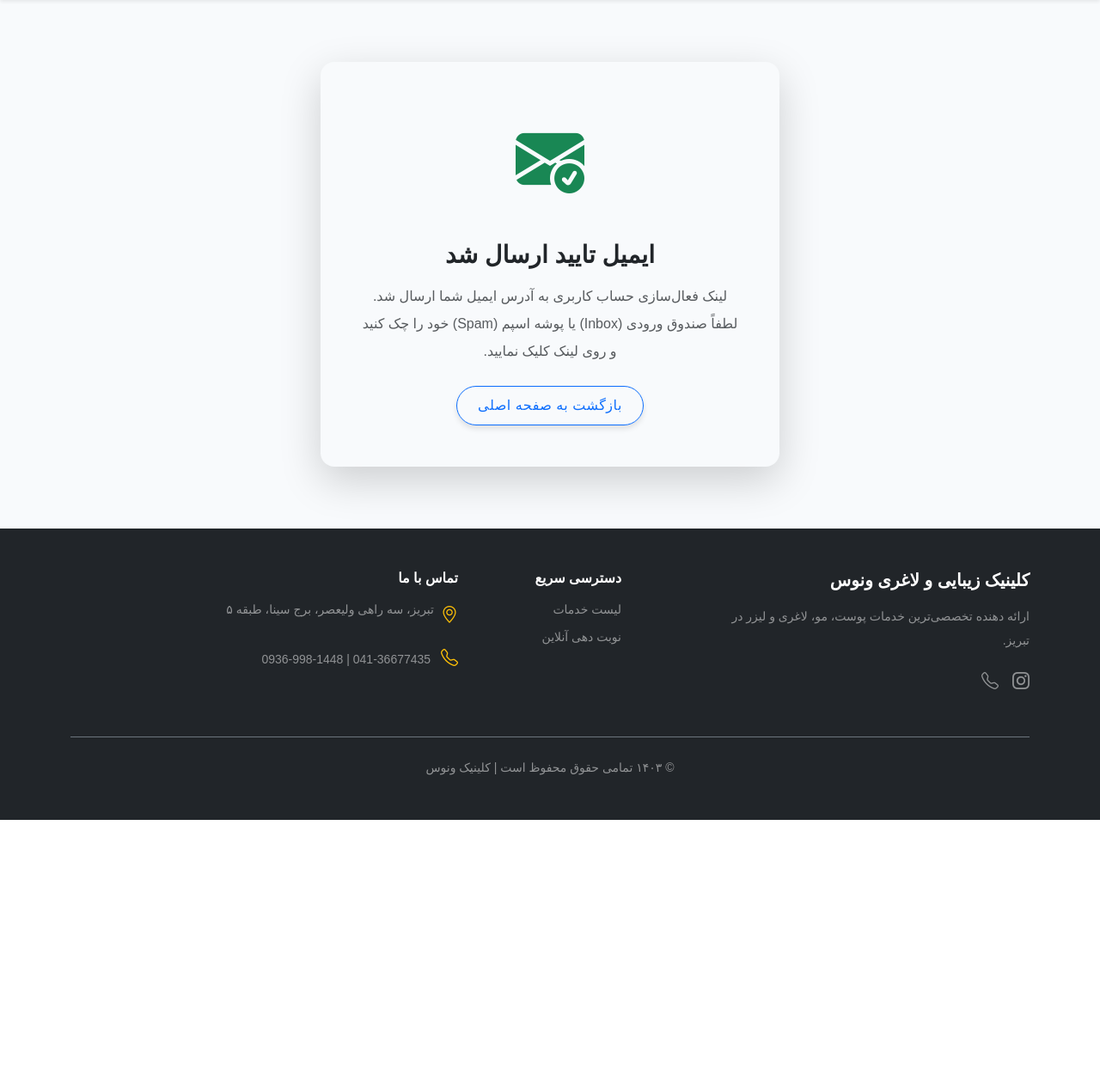
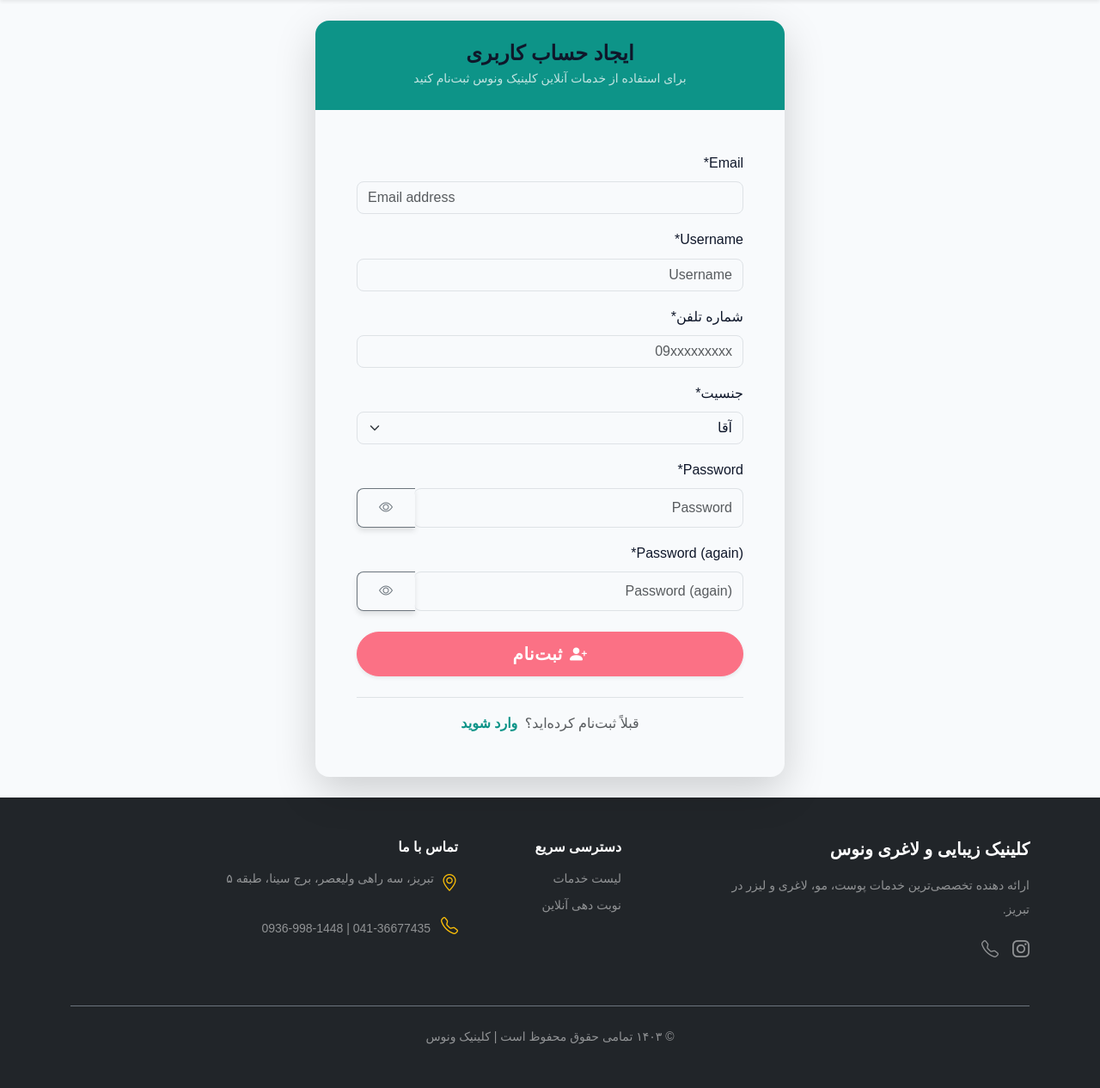
Before and after one commit to Mooli-web/1, a Django app: page /accounts/signup/ in a window 1280 px wide. Shown: the part 91-1357 px from the top of the page at 86% size. Before the commit the page ends 1045 px from the top, so only its background shows below. Run offline with Django 4.2, Linux system fonts and the light colour scheme; parts of the project's set-up code (start-up, migrations or seed data) failed here and were passed over; some libraries are stand-ins or nearby versions; some web fonts are replaced.

Commit message:
ترمیم

```diff
--- a/templates/account/signup.html
+++ b/templates/account/signup.html
@@ -1,33 +1,100 @@
-{# templates/account/verification_sent.html #}
+{# templates/account/signup.html #}
 {% extends "base.html" %}
+{% load crispy_forms_tags %}
 {% load i18n %}
 
-{% block title %}{% trans "تایید ایمیل" %}{% endblock %}
+{% block title %}{% trans "ثبت‌نام در سایت" %}{% endblock %}
 
 {% block content %}
-<div class="container py-5">
-    <div class="row justify-content-center">
-        <div class="col-md-6 text-center">
-            <div class="card border-0 shadow-lg rounded-4 p-5">
-                <div class="mb-4 text-success">
-                    <i class="bi bi-envelope-check-fill" style="font-size: 5rem;"></i>
-                </div>
+<div class="row justify-content-center align-items-center" style="min-height: 70vh;">
+    <div class="col-md-8 col-lg-6">
+        <div class="card border-0 shadow-lg rounded-4 overflow-hidden">
+            <div class="card-header bg-primary text-white text-center py-4 border-0">
+                <h4 class="fw-bold mb-0">{% trans "ایجاد حساب کاربری" %}</h4>
+                <p class="small opacity-75 mb-0 mt-1">{% trans "برای استفاده از خدمات آنلاین کلینیک ونوس ثبت‌نام کنید" %}</p>
+            </div>
+            <div class="card-body p-5">
 
-                <h3 class="fw-bold text-dark mb-3">{% trans "ایمیل تایید ارسال شد" %}</h3>
+                <form class="signup" id="signup_form" method="post" action="{% url 'account_signup' %}">
+                    {% csrf_token %}
 
-                <p class="text-muted lh-lg mb-4">
-                    لینک فعال‌سازی حساب کاربری به آدرس ایمیل شما ارسال شد.
-                    <br>
-                    لطفاً صندوق ورودی (Inbox) یا پوشه اسپم (Spam) خود را چک کنید و روی لینک کلیک نمایید.
-                </p>
+                    {# نمایش ارورهای کلی فرم #}
+                    {% if form.non_field_errors %}
+                        <div class="alert alert-danger">
+                            {% for error in form.non_field_errors %}
+                                {{ error }}
+                            {% endfor %}
+                        </div>
+                    {% endif %}
 
-                <div class="d-grid gap-2 d-sm-flex justify-content-center">
-                    <a href="{% url 'clinic:home' %}" class="btn btn-outline-primary rounded-pill px-4">
-                        {% trans "بازگشت به صفحه اصلی" %}
-                    </a>
-                </div>
+                    {# رندر کردن فیلدها #}
+                    {{ form|crispy }}
+
+                    {% if redirect_field_value %}
+                    <input type="hidden" name="{{ redirect_field_name }}" value="{{ redirect_field_value }}" />
+                    {% endif %}
+
+                    <div class="d-grid gap-2 mt-4">
+                        <button type="submit" class="btn btn-primary btn-lg rounded-pill shadow-sm fw-bold">
+                            <i class="bi bi-person-plus-fill me-2"></i>{% trans "ثبت‌نام" %}
+                        </button>
+                    </div>
+
+                    <div class="text-center mt-4 pt-3 border-top">
+                        <span class="text-muted">{% trans "قبلاً ثبت‌نام کرده‌اید؟" %}</span>
+                        <a class="text-primary fw-bold text-decoration-none ms-1" href="{% url 'account_login' %}">
+                            {% trans "وارد شوید" %}
+                        </a>
+                    </div>
+                </form>
             </div>
         </div>
     </div>
 </div>
 {% endblock %}
+
+{% block extra_js %}
+<script>
+    document.addEventListener('DOMContentLoaded', function () {
+        // پیدا کردن تمام فیلدهای پسورد
+        const passwordInputs = document.querySelectorAll('input[type="password"]');
+
+        passwordInputs.forEach(function (input) {
+            // ساخت دکمه چشم
+            const eyeBtn = document.createElement('button');
+            eyeBtn.type = 'button';
+            eyeBtn.className = 'btn btn-outline-secondary border-start-0';
+            eyeBtn.innerHTML = '<i class="bi bi-eye"></i>';
+            eyeBtn.style.zIndex = '10';
+
+            // ساخت نگهدارنده (Input Group) برای چسباندن دکمه به فیلد
+            const wrapper = document.createElement('div');
+            wrapper.className = 'input-group has-validation';
+
+            // جابجایی فیلد به داخل نگهدارنده
+            input.parentNode.insertBefore(wrapper, input);
+            wrapper.appendChild(input);
+            wrapper.appendChild(eyeBtn);
+
+            // تنظیم استایل فیلد برای اتصال صحیح به دکمه
+            input.classList.add('border-end-0');
+
+            // لاجیک تغییر وضعیت نمایش رمز
+            eyeBtn.addEventListener('click', function () {
+                const type = input.getAttribute('type') === 'password' ? 'text' : 'password';
+                input.setAttribute('type', type);
+
+                // تغییر آیکون چشم (باز/بسته)
+                const icon = this.querySelector('i');
+                if (type === 'text') {
+                    icon.classList.remove('bi-eye');
+                    icon.classList.add('bi-eye-slash');
+                } else {
+                    icon.classList.remove('bi-eye-slash');
+                    icon.classList.add('bi-eye');
+                }
+            });
+        });
+    });
+</script>
+{% endblock %}
--- a/users/allauth_forms.py
+++ b/users/allauth_forms.py
@@ -12,16 +12,6 @@ class AllauthSignupForm(forms.Form): # تغییر ارث‌بری به فرم س
     """
     دریافت اطلاعات تکمیلی هنگام ثبت‌نام.
     """
-    first_name = forms.CharField(
-        label=_("نام"),
-        max_length=30,
-        widget=forms.TextInput(attrs={'class': 'form-control', 'placeholder': 'نام خود را وارد کنید'})
-    )
-    last_name = forms.CharField(
-        label=_("نام خانوادگی"),
-        max_length=30,
-        widget=forms.TextInput(attrs={'class': 'form-control', 'placeholder': 'نام خانوادگی'})
-    )
     phone_number = forms.CharField(
         label=_("شماره تلفن"),
         max_length=15,
```
Also changed, not shown: templates/account/login.html (+46 -0 lines), templates/account/verification_sent.html (added, +33 -0 lines).
